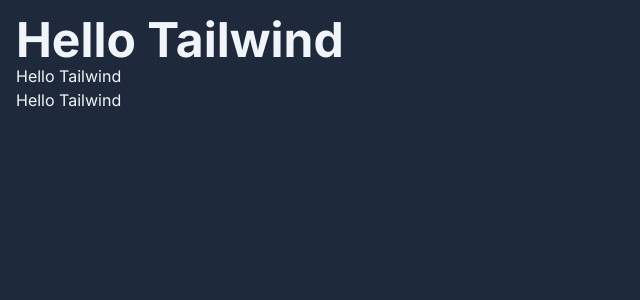
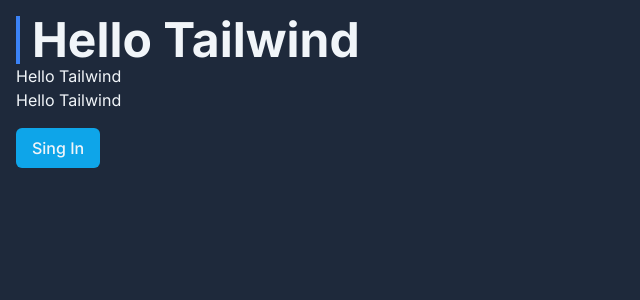
Before and after one commit to ReinaldoARamos/Tailwind, a Next.js app: page / in a window 1280 px wide. Shown: the top 300 px of the page, without its empty margins (0-640 px from the left). Built offline with nearby package versions, Linux system fonts and the light colour scheme.

Commit message:
Aplicando algumas estilizações

```diff
--- a/src/app/page.tsx
+++ b/src/app/page.tsx
@@ -1,9 +1,10 @@
 export default function Home() {
   return (
-    <div className="h-screen bg-slate-800 p-4 text-slate-100 ">
-      <h1 className="text-5x text-5xl  font-bold">Hello Tailwind</h1>
+    <div className="h-screen bg-slate-800 p-4 text-slate-100  ">
+      <h1 className="text-5x text-5xl   gap-3 font-bold before:h-12 before:w-1 before:bg-blue-500 flex text-center ">Hello Tailwind</h1>
       <h2>Hello Tailwind</h2>
       <p>Hello Tailwind</p>
+      <button disabled={false} className="bg-sky-500 px-4 py-2 rounded-md font-medium  mt-4 hover:bg-sky-700 transition-[300] disabled:cursor-not-allowed disabled:opacity-50 disabled:bg-sky-700">Sing In</button>
     </div>
   );
 }
```
